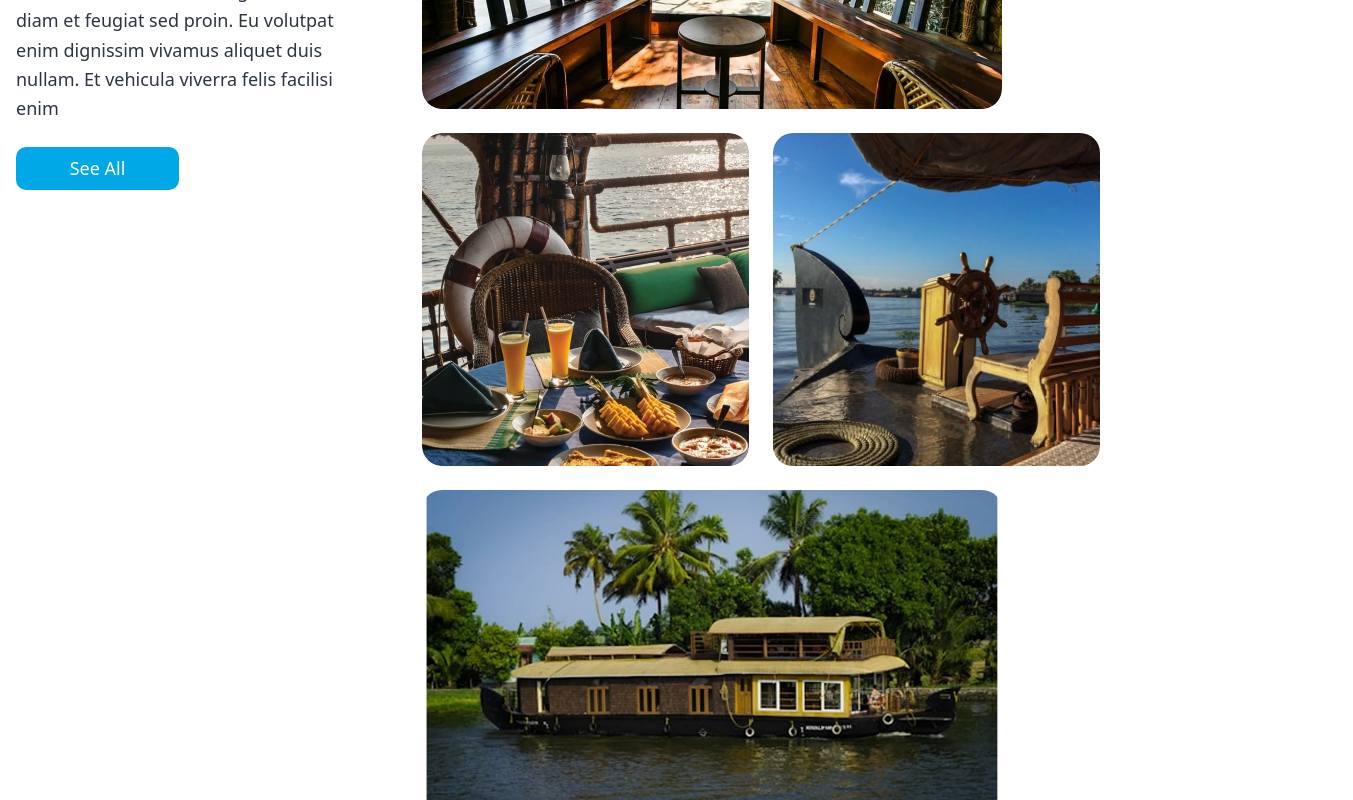
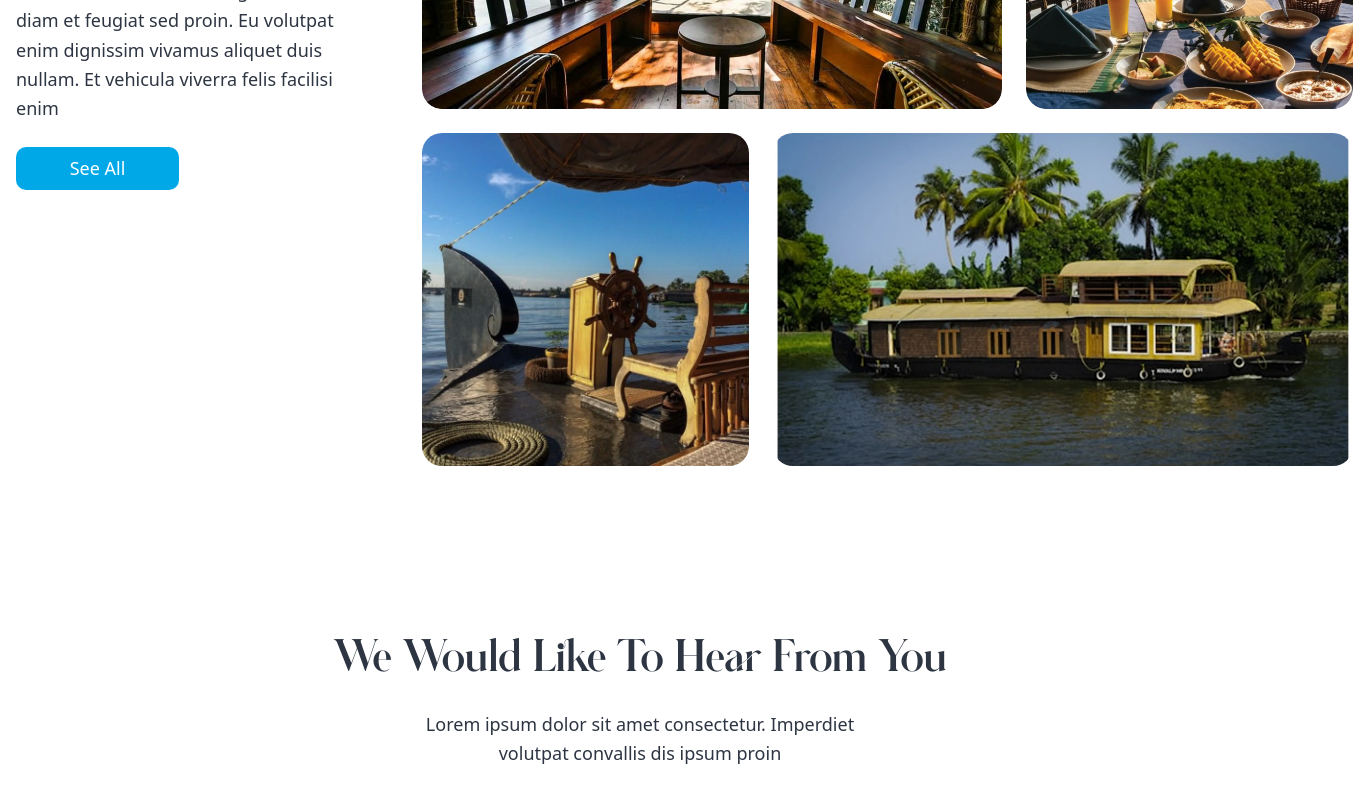
Before and after one commit to SumoodAmeen/Houseboat_frontend, a React (Vite) app: page / in a window 1280 px wide. Shown: the part 3680-4480 px from the top of the page, 1353 px wide, since content can reach past the window. Built offline with nearby package versions, Linux system fonts and the light colour scheme.

Commit message:
step into infinity mobile style issue fixed

```diff
--- a/src/components/landing_page_components/StepInsideInfinite.jsx
+++ b/src/components/landing_page_components/StepInsideInfinite.jsx
@@ -36,30 +36,34 @@ const StepInsideInfinite = () => {
 
                     {/* Right Side - 2x2 Image Grid */}
                     <div className="flex flex-col gap-4 md:gap-0">
-                        <div className="flex flex-wrap gap-2 md:gap-6 justify-center md:justify-start">
+                        <div className="w-[353px] md:w-auto flex flex-col gap-2 md:gap-6 mx-auto md:mx-0">
                             {/* Row 1 */}
+                            <div className="flex gap-2 md:gap-6">
                                 <img
                                     src={step1}
                                     alt="Step Inside Infinity 1"
-                                className="w-[221px] h-[118px] md:w-[580px] md:h-[333px] rounded-[10px] md:rounded-[20px] object-cover"
+                                    className="w-[221px] h-[118px] md:w-[580px] md:h-[333px] rounded-[10px] md:rounded-[20px] object-cover flex-shrink-0"
                                 />
                                 <img
                                     src={step2}
                                     alt="Step Inside Infinity 2"
-                                className="w-[124px] h-[118px] md:w-[327px] md:h-[333px] rounded-[10px] md:rounded-[20px] object-cover"
+                                    className="w-[124px] h-[118px] md:w-[327px] md:h-[333px] rounded-[10px] md:rounded-[20px] object-cover flex-shrink-0"
                                 />
+                            </div>
 
                             {/* Row 2 */}
+                            <div className="flex gap-2 md:gap-6">
                                 <img
                                     src={step3}
                                     alt="Step Inside Infinity 3"
-                                className="w-[124px] h-[118px] md:w-[327px] md:h-[333px] rounded-[10px] md:rounded-[20px] object-cover"
+                                    className="w-[124px] h-[118px] md:w-[327px] md:h-[333px] rounded-[10px] md:rounded-[20px] object-cover flex-shrink-0"
                                 />
                                 <img
                                     src={step4}
                                     alt="Step Inside Infinity 4"
-                                className="w-[221px] h-[118px] md:w-[580px] md:h-[333px] rounded-[10px] md:rounded-[20px] object-cover"
+                                    className="w-[221px] h-[118px] md:w-[580px] md:h-[333px] rounded-[10px] md:rounded-[20px] object-cover flex-shrink-0"
                                 />
+                            </div>
                         </div>
 
                         {/* Mobile Button - Only visible on mobile, below images */}
```
Lines whose indentation alone changed are shown as unchanged.
